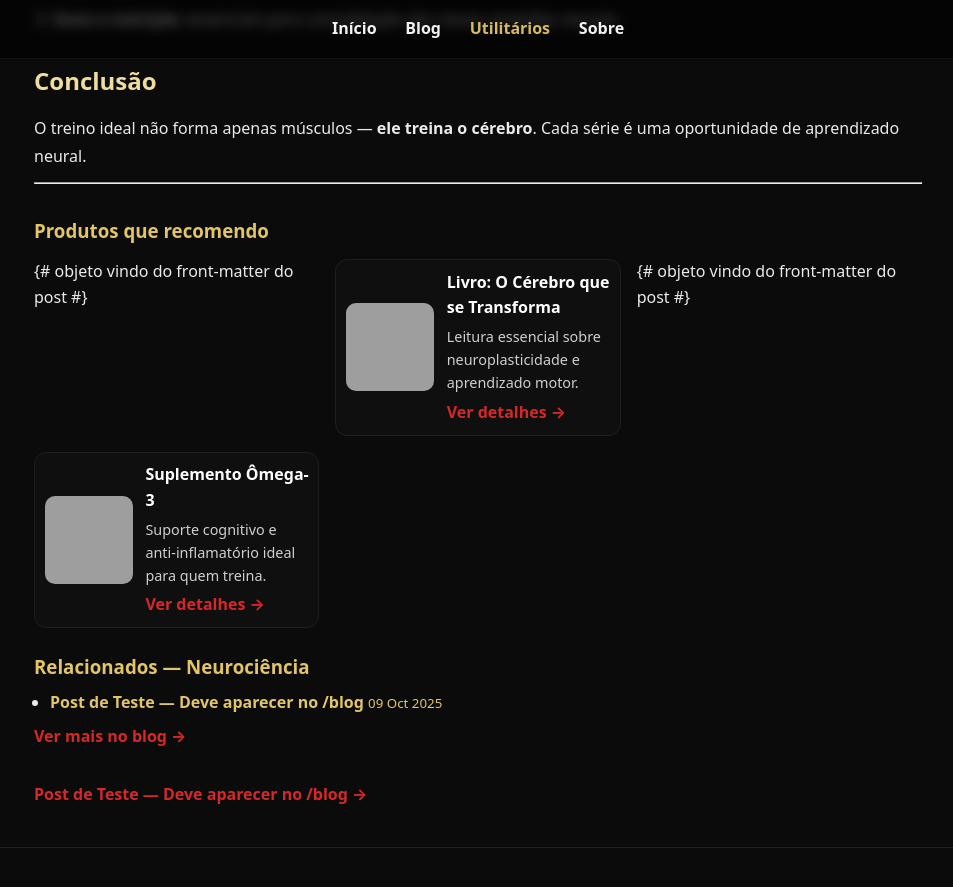
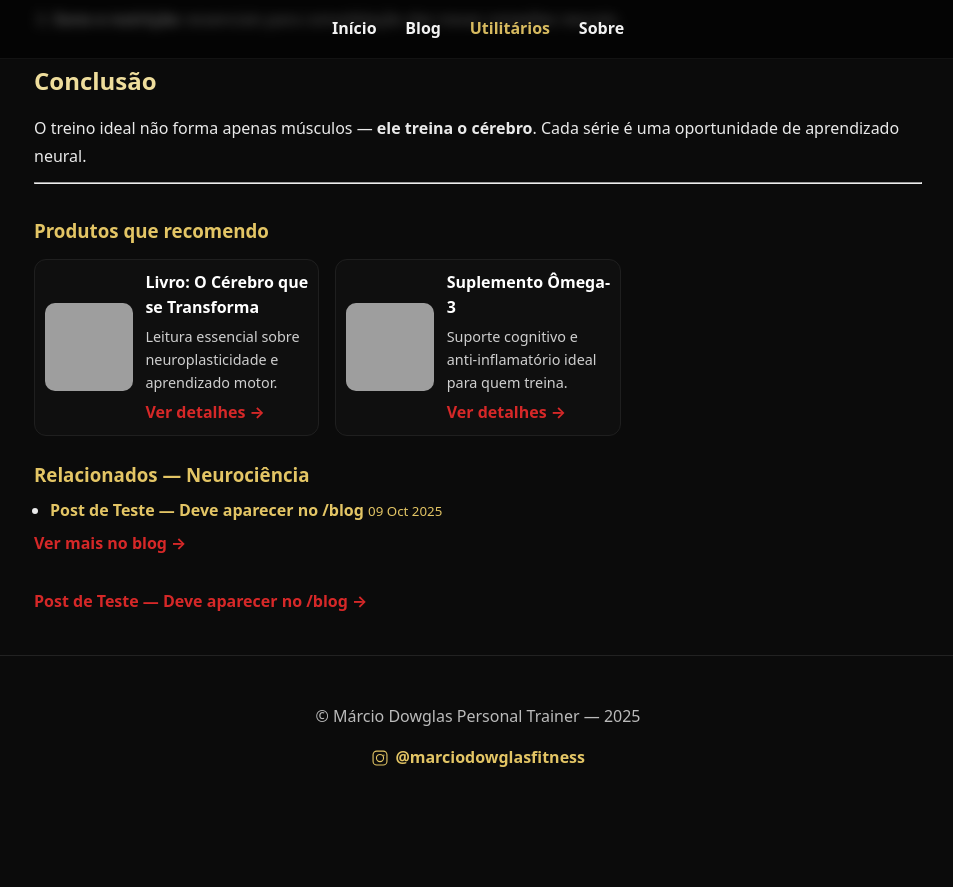
Before and after one commit to mbritodowglas-collab/mdpersonal, a Jekyll site: the page built from _posts/2025-10-09-neuroplasticidade-treino.md, in a window 1280 px wide and 900 px high, scrolled down 1197 px, cut to the strip 0-887 px from the top of the window. Shown: the whole strip, without its empty margins (162-1115 px from the left). Built offline with Jekyll 4.4.1, drawn with Linux system fonts in a browser that asks for light colours; after the commit the page ends 2019 px from its top, so only the background shows below that; grey boxes are pictures that could not be loaded.

Commit message:
Atualizar o afiliados.html

```diff
--- a/_includes/afiliados.html
+++ b/_includes/afiliados.html
@@ -36,34 +35,16 @@
   <h3>Produtos que recomendo</h3>
   <div class="af-grid">
     {% for i in todos limit:3 %}
-      {% if i.title and i.url %}
-        {# objeto vindo do front-matter do post #}
-        {% assign title = i.title %}
-        {% assign url = i.url %}
-        {% assign image = i.image | default: '/assets/img/thumb-default.jpg' %}
-        {% assign note = i.note %}
-      {% else %}
-        {# string capturada (fixos) #}
-        {% assign parts = i | split: '|||' %}
-        {% assign title = parts[0] %}
-        {% assign url = parts[1] %}
-        {% assign image = parts[2] | default: '/assets/img/thumb-default.jpg' %}
-        {% assign note = parts[3] %}
-      {% endif %}
+      {%- comment -%} UTM simples opcional {%- endcomment -%}
+      {% assign sep = i.url contains '?' | ternary: '&', '?' %}
+      {% assign camp = page.categories | first | default: 'geral' %}
+      {% assign utm = 'utm_source=blog&utm_medium=post&utm_campaign=' | append: camp %}
 
-      {% if url contains '?' %}
-        {% assign sep = '&' %}
-      {% else %}
-        {% assign sep = '?' %}
-      {% endif %}
-      {% assign camp = page.categories | first | default: 'geral' %}
-      {% capture utm %}utm_source=blog&utm_medium=post&utm_campaign={{ camp | downcase }}{% endcapture %}
-
-      <a class="af-card" href="{{ url }}{{ sep }}{{ utm }}" target="_blank" rel="nofollow noopener">
-        <span class="af-thumb" style="background-image:url('{{ image | relative_url }}')"></span>
+      <a class="af-card" href="{{ i.url }}{{ sep }}{{ utm }}" target="_blank" rel="nofollow noopener">
+        <span class="af-thumb" style="background-image:url('{{ i.image | relative_url }}')"></span>
         <span class="af-info">
-          <strong>{{ title }}</strong>
-          {% if note %}<span class="af-note">{{ note }}</span>{% endif %}
+          <strong>{{ i.title }}</strong>
+          {% if i.note %}<span class="af-note">{{ i.note }}</span>{% endif %}
           <span class="af-cta">Ver detalhes →</span>
         </span>
       </a>
```
Also changed, not shown: other parts of _includes/afiliados.html (+18 -19 lines).
